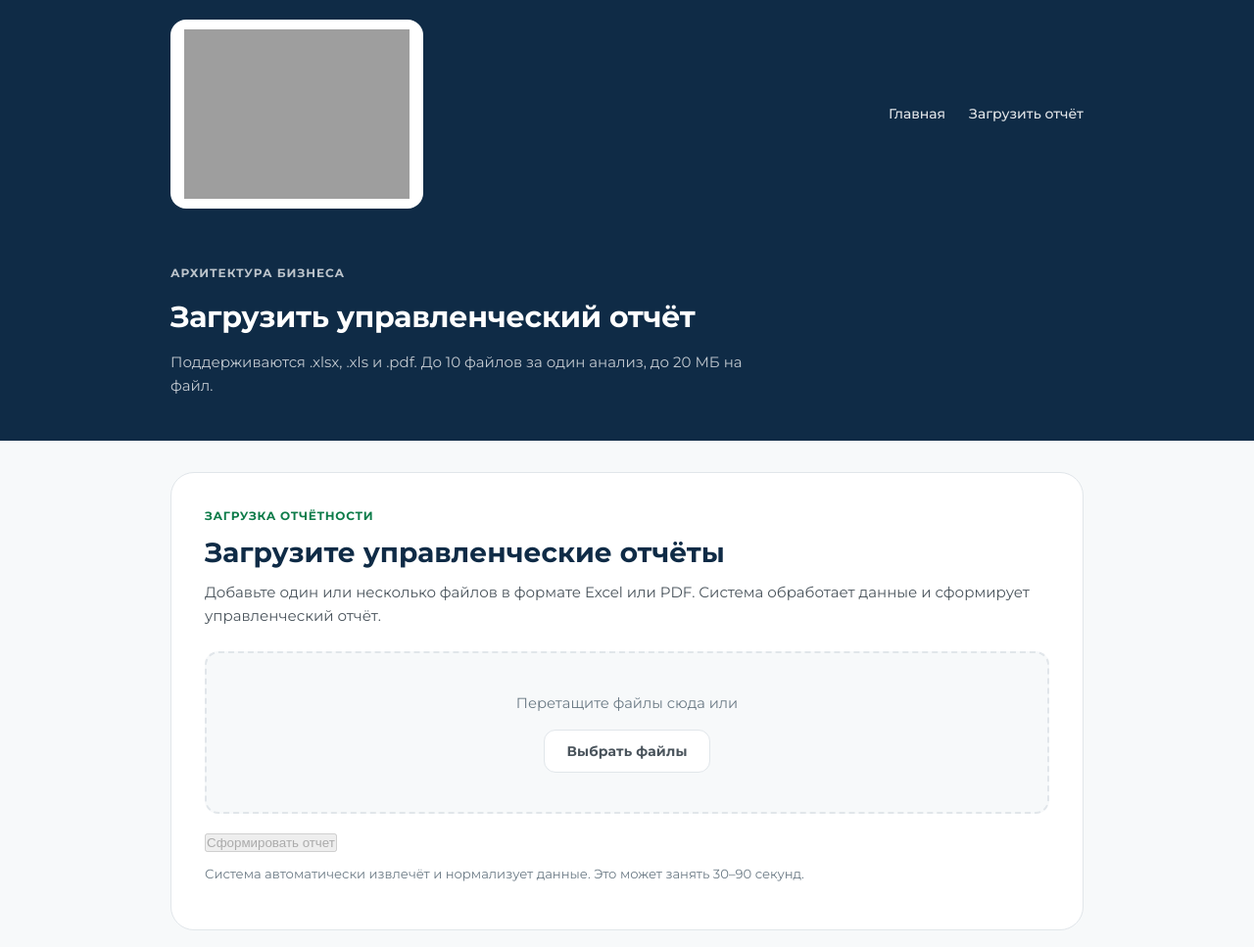
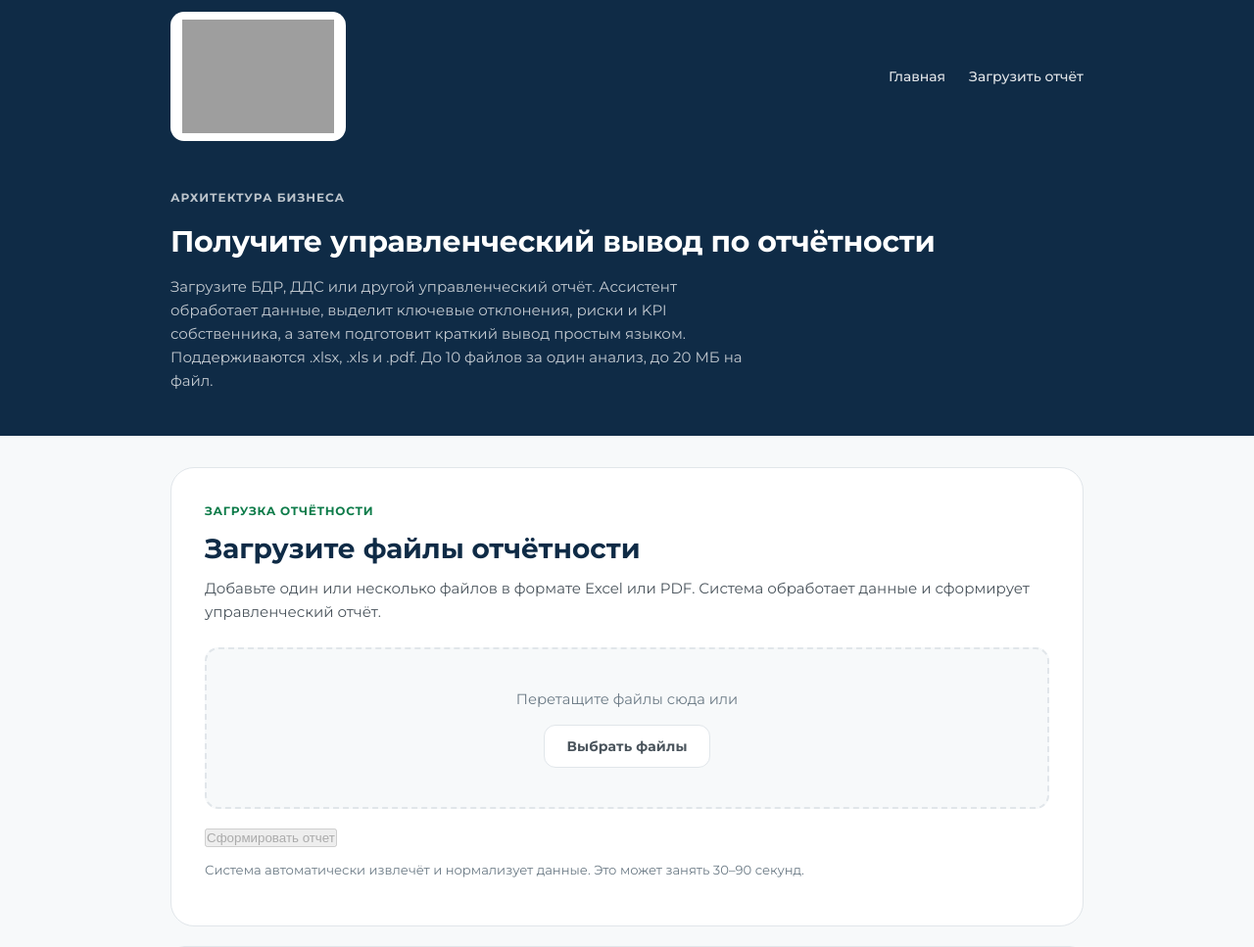
Before and after one commit to finnik82-75/financial-owner-assistant, a FastAPI app: page /upload in a window 1280 px wide. Shown: the top 967 px of the page at 98% size. Run offline with FastAPI, Linux system fonts and the light colour scheme; grey boxes are pictures that could not be loaded.

Commit message:
Fix UI layout and update project pages

```diff
--- a/app/static/css/style.css
+++ b/app/static/css/style.css
@@ -37,14 +37,14 @@ body {
 .site-header {
   background: var(--brand-blue);
   color: #FFFFFF;
-  padding: 20px 0;
+  padding: 12px 0;
 }
 
 .header-inner {
   display: flex;
   align-items: center;
   justify-content: space-between;
-  gap: 32px;
+  gap: 24px;
 }
 
 .brand-link {
@@ -59,13 +59,13 @@ body {
   align-items: center;
   justify-content: center;
   background: #FFFFFF;
-  border-radius: 16px;
-  padding: 10px 14px;
+  border-radius: 14px;
+  padding: 8px 12px;
 }
 
 .header-logo {
   display: block;
-  width: 230px;
+  width: 155px;
   max-width: 100%;
   height: auto;
 }
@@ -162,14 +162,18 @@ main { flex: 1; }
 .hero {
   background: var(--brand-blue);
   color: #FFFFFF;
-  padding: 48px 0 78px;
+  padding: 40px 0 62px;
 }
 
 .hero-inner {
   display: grid;
-  grid-template-columns: minmax(0, 1.1fr) minmax(320px, 0.9fr);
-  gap: 48px;
+  grid-template-columns: 1fr;
+  gap: 24px;
   align-items: center;
+}
+
+.hero-content {
+  max-width: 760px;
 }
 
 .hero-kicker {
@@ -191,7 +195,7 @@ main { flex: 1; }
 
 .hero p {
   margin: 22px 0 0;
-  max-width: 680px;
+  max-width: 700px;
   color: rgba(255,255,255,.84);
   font-size: 18px;
   line-height: 1.6;
--- a/app/templates/index.html
+++ b/app/templates/index.html
@@ -15,10 +15,6 @@
                 отклонения, риски и KPI собственника простым языком.
             </p>
             <a href="/upload" class="hero-cta">Загрузить отчёт</a>
-        </div>
-
-        <div class="hero-brand-card">
-            <img src="/static/img/logo.svg" alt="Архитектура Бизнеса" class="hero-logo">
         </div>
     </div>
 </section>
--- a/app/templates/result.html
+++ b/app/templates/result.html
@@ -6,9 +6,6 @@
 
 <section class="result-hero">
     <div class="container result-hero-inner">
-        <div class="result-logo-panel">
-            <img src="/static/img/logo.svg" alt="Архитектура Бизнеса" class="result-logo">
-        </div>
         <div class="result-hero-content">
             <div class="hero-kicker">АРХИТЕКТУРА БИЗНЕСА</div>
             <h1>Результат анализа отчёта</h1>
--- a/app/templates/upload.html
+++ b/app/templates/upload.html
@@ -7,7 +7,8 @@
 <section class="page-hero">
     <div class="container">
         <div class="page-hero-kicker">АРХИТЕКТУРА БИЗНЕСА</div>
-        <h1>Загрузить управленческий отчёт</h1>
+        <h1>Получите управленческий вывод по отчётности</h1>
+        <p>Загрузите БДР, ДДС или другой управленческий отчёт. Ассистент обработает данные, выделит ключевые отклонения, риски и KPI собственника, а затем подготовит краткий вывод простым языком.</p>
         <p>Поддерживаются .xlsx, .xls и .pdf. До 10 файлов за один анализ, до 20 МБ на файл.</p>
     </div>
 </section>
@@ -16,7 +17,7 @@
     <div class="container">
         <div class="upload-card">
             <div class="section-label">Загрузка отчётности</div>
-            <h2>Загрузите управленческие отчёты</h2>
+            <h2>Загрузите файлы отчётности</h2>
             <p>Добавьте один или несколько файлов в формате Excel или PDF.
                Система обработает данные и сформирует управленческий отчёт.</p>
 
```
Also changed, not shown: 1 other file.
